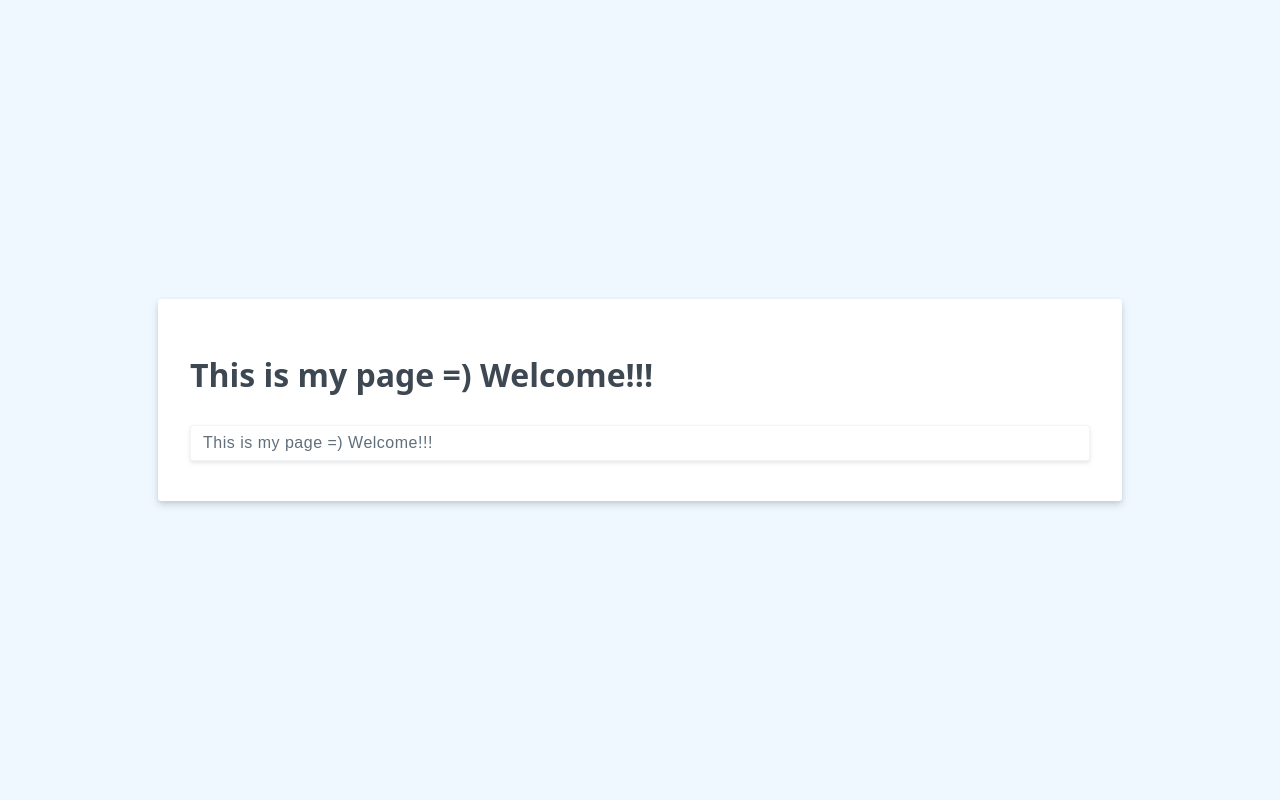
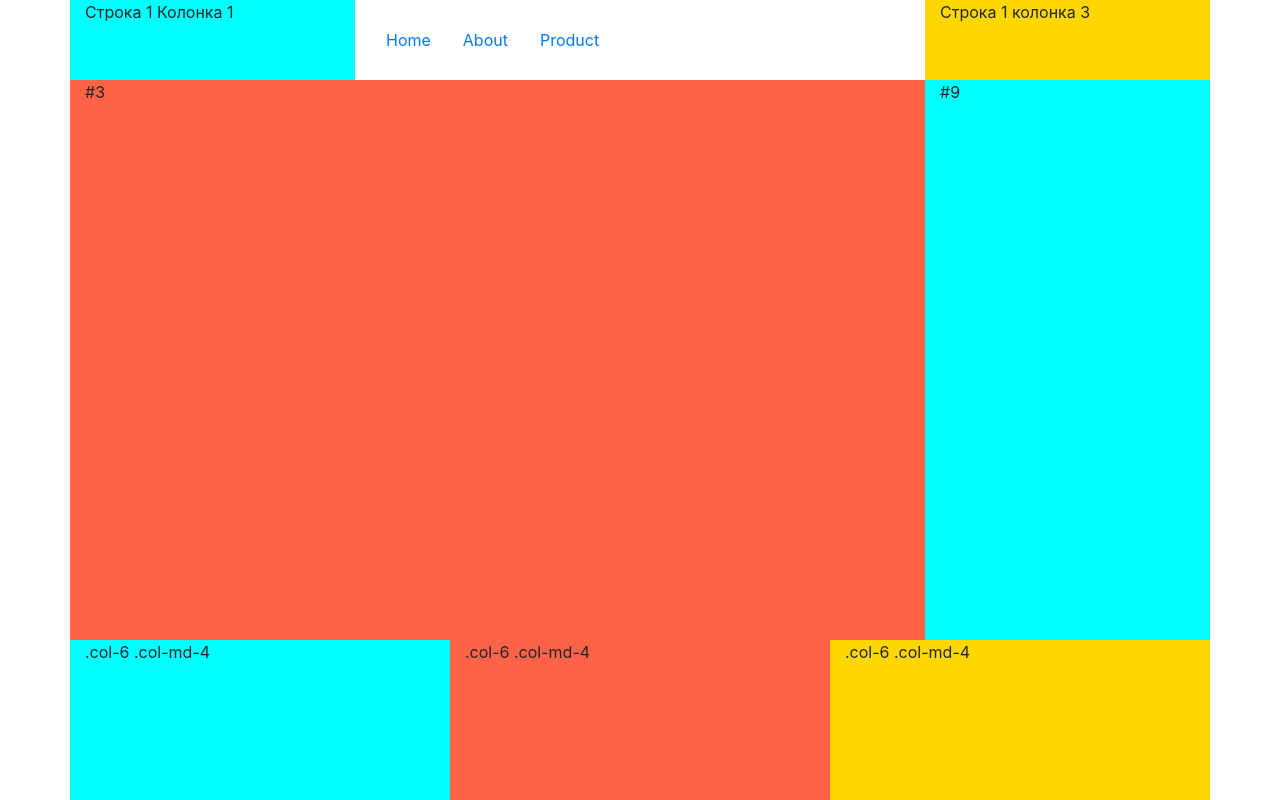
Before and after one commit to Zmhan-github/egorwork, a plain HTML site: page index.html in a window 1280 px wide. Drawn offline with nearby package versions, Linux system fonts and the light colour scheme.

Commit message:
bootstrap grid

```diff
--- a/index.html
+++ b/index.html
@@ -2,22 +2,66 @@
 <html lang="en">
 <head>
     <meta charset="UTF-8">
-    <title>My Page</title>
-    <link rel="stylesheet" href="style.css">
+    <title>Bootstrap 4. Пример работы!</title>
+    <link rel="stylesheet" href="https://stackpath.bootstrapcdn.com/bootstrap/4.1.3/css/bootstrap.min.css" integrity="sha384-MCw98/SFnGE8fJT3GXwEOngsV7Zt27NXFoaoApmYm81iuXoPkFOJwJ8ERdknLPMO" crossorigin="anonymous">
+    <style>
+        .cl {
+            background: #1ce;
+        }
+        .cl-1 {
+            background: aqua;
+        }
+        .cl-2 {
+            background: tomato;
+        }
+        .cl-3 {
+            background: gold;
+        }
+
+        .my-header {
+            height: 10vh;
+        }
+        .my-main {
+            height: 70vh;
+        }
+        .my-footer {
+            height: 20vh;
+        }
+    </style>
 </head>
 <body>
-    <div id="shopping-list">
-        <h1>{{ header }}</h1>
-        <input v-model="header">
+    <div class="container">
+
+                <div class="row my-header">
+                    <div class="col-md-3 col-6 cl-1">
+                        Строка 1 Колонка 1
+                    </div>
+                    <div class="col-md-6 col-6 align-self-center">
+                        <nav class="nav">
+                            <a class="nav-link" href="#">Home</a>
+                            <a class="nav-link" href="#">About</a>
+                            <a class="nav-link" href="#">Product</a>
+                        </nav>
+                    </div>
+                    <div class="col-md-3 col-12 cl-3">
+                        Строка 1 колонка 3
+                    </div>
+                </div>
+
+        <div class="row cl my-main">
+            <div class="col-md-9 col-3 cl-2">
+                #3
+            </div>
+            <div class="col-md-3 col-9 cl-1">
+                #9
+            </div>
+        </div>
+
+        <div class="row my-footer">
+            <div class="col-6 col-md-4 cl-1">.col-6 .col-md-4</div>
+            <div class="col-6 col-md-4 cl-2">.col-6 .col-md-4</div>
+            <div class="col-6 col-md-4 cl-3">.col-6 .col-md-4</div>
+        </div>
     </div>
-    <script src="https://unpkg.com/vue"></script>
-    <script>
-        new Vue({
-            el: '#shopping-list',
-            data: {
-                header: 'This is my page =) Welcome!!!',
-            }
-        });
-    </script>
 </body>
 </html>
```
